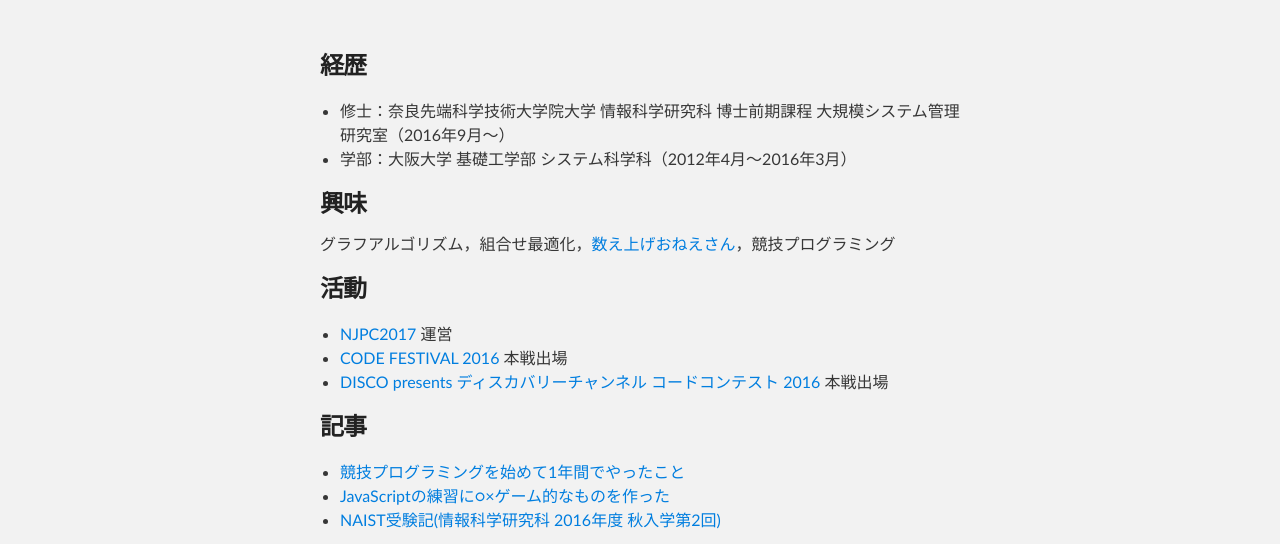
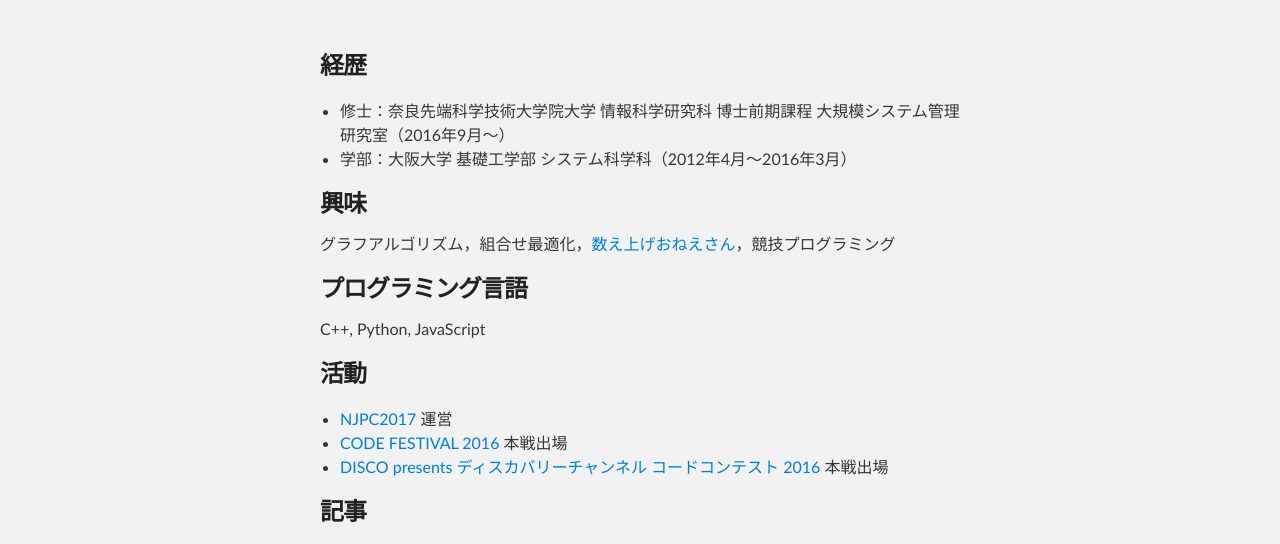
Before and after one commit to yurahuna/yurahuna.github.io, a plain HTML site: page index.html in a window 1280 px wide. Shown: the part 176-720 px from the top of the page. Drawn offline with Linux system fonts and the light colour scheme.

Commit message:
added programming languages

```diff
--- a/index.html
+++ b/index.html
@@ -39,6 +39,11 @@
         <h3>興味</h3>
             <p>
               グラフアルゴリズム，組合せ最適化，<a href="https://www.youtube.com/watch?v=Q4gTV4r0zRs">数え上げおねえさん</a>，競技プログラミング
+            </p>
+
+        <h3>プログラミング言語</h3>
+            <p>
+                C++, Python, JavaScript
             </p>
 
         <h3>活動</h3>
```
